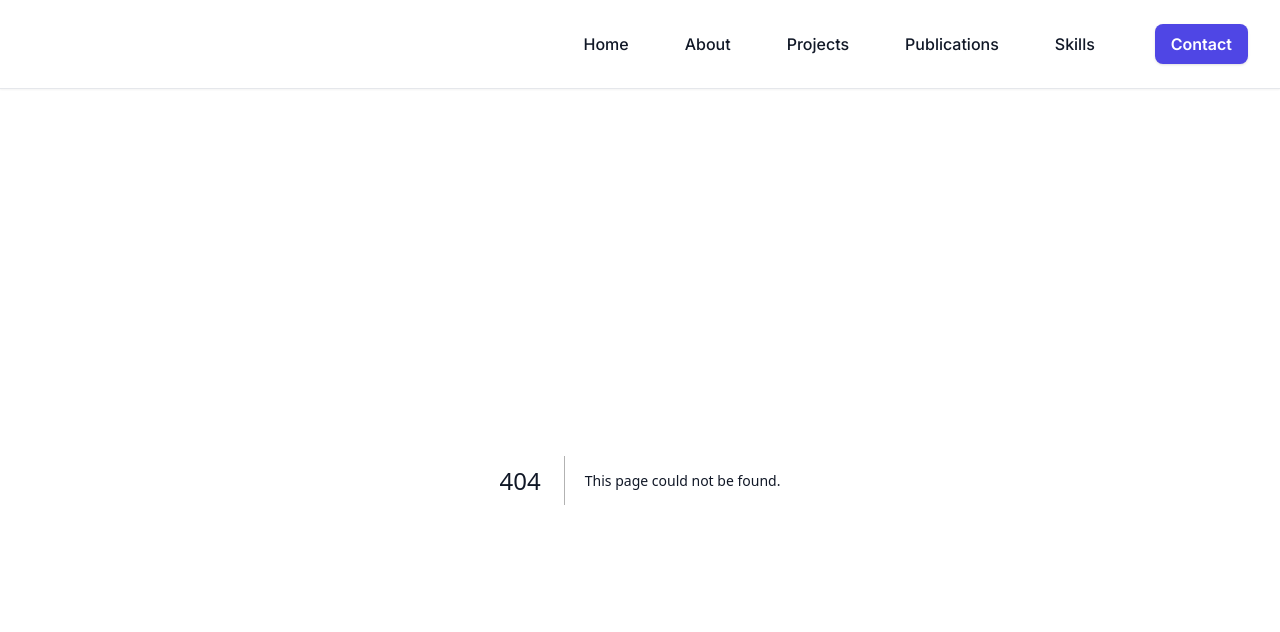
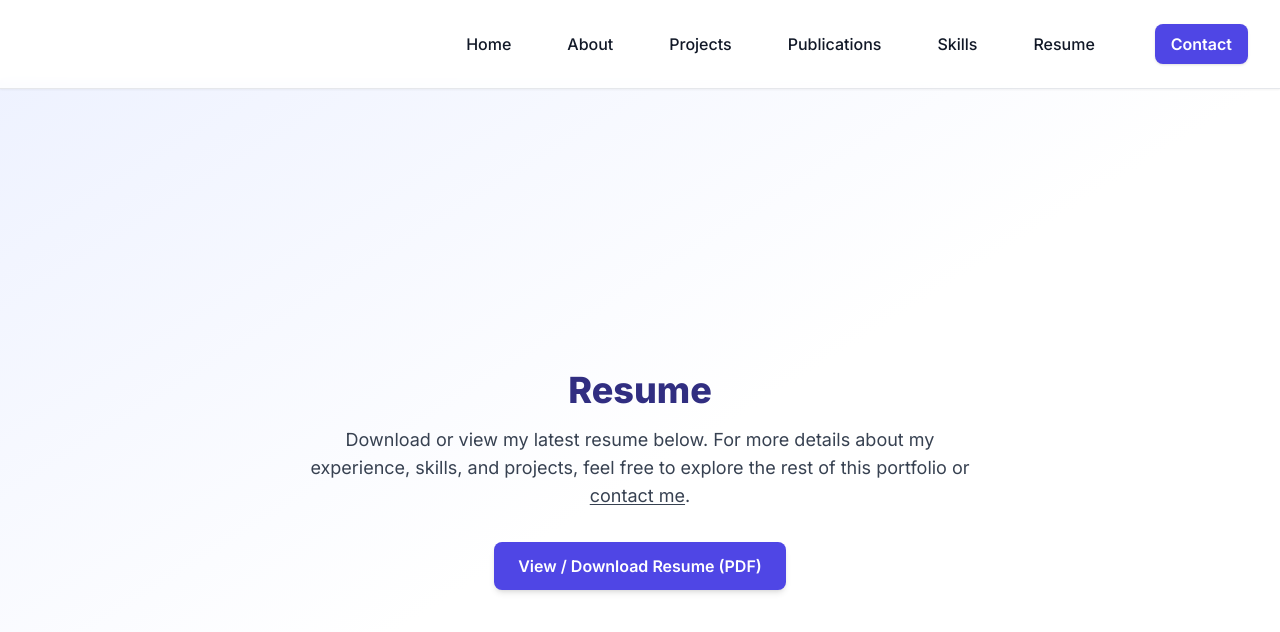
Before and after one commit to Harthik777/portfolio-website, a Next.js app: page /resume in a window 1280 px wide. Before the commit this address had no page. Shown: the top 632 px of the page. Built offline with nearby package versions, Linux system fonts and the light colour scheme.

Commit message:
feat: add resume PDF and resume page

```diff
--- /dev/null
+++ b/src/app/resume/page.tsx
@@ -0,0 +1,22 @@
+import Link from 'next/link';
+
+export default function Resume() {
+  return (
+    <main className="min-h-screen flex flex-col items-center justify-center bg-gradient-to-br from-indigo-50 via-white to-white dark:from-gray-900 dark:via-gray-900 dark:to-gray-950 px-4 py-16">
+      <div className="max-w-2xl w-full text-center">
+        <h1 className="text-4xl font-extrabold mb-4 text-indigo-900 dark:text-indigo-200">Resume</h1>
+        <p className="mb-8 text-lg text-gray-700 dark:text-gray-200">
+          Download or view my latest resume below. For more details about my experience, skills, and projects, feel free to explore the rest of this portfolio or <Link href="/contact" className="underline underline-offset-2 hover:text-indigo-700 dark:hover:text-indigo-300">contact me</Link>.
+        </p>
+        <a
+          href="/Harthik_Resume.pdf"
+          target="_blank"
+          rel="noopener noreferrer"
+          className="inline-block rounded-lg bg-indigo-600 px-6 py-3 text-base font-semibold text-white shadow-md hover:bg-indigo-500 focus-visible:outline focus-visible:outline-2 focus-visible:outline-offset-2 focus-visible:outline-indigo-600 transition"
+        >
+          View / Download Resume (PDF)
+        </a>
+      </div>
+    </main>
+  );
+}
--- a/src/components/Navbar.tsx
+++ b/src/components/Navbar.tsx
@@ -10,6 +10,7 @@ const navigation = [
   { name: 'Projects', href: '/projects' },
   { name: 'Publications', href: '/publications' },
   { name: 'Skills', href: '/skills' },
+  { name: 'Resume', href: '/resume' },
 ];
 
 export default function Navbar() {
```
